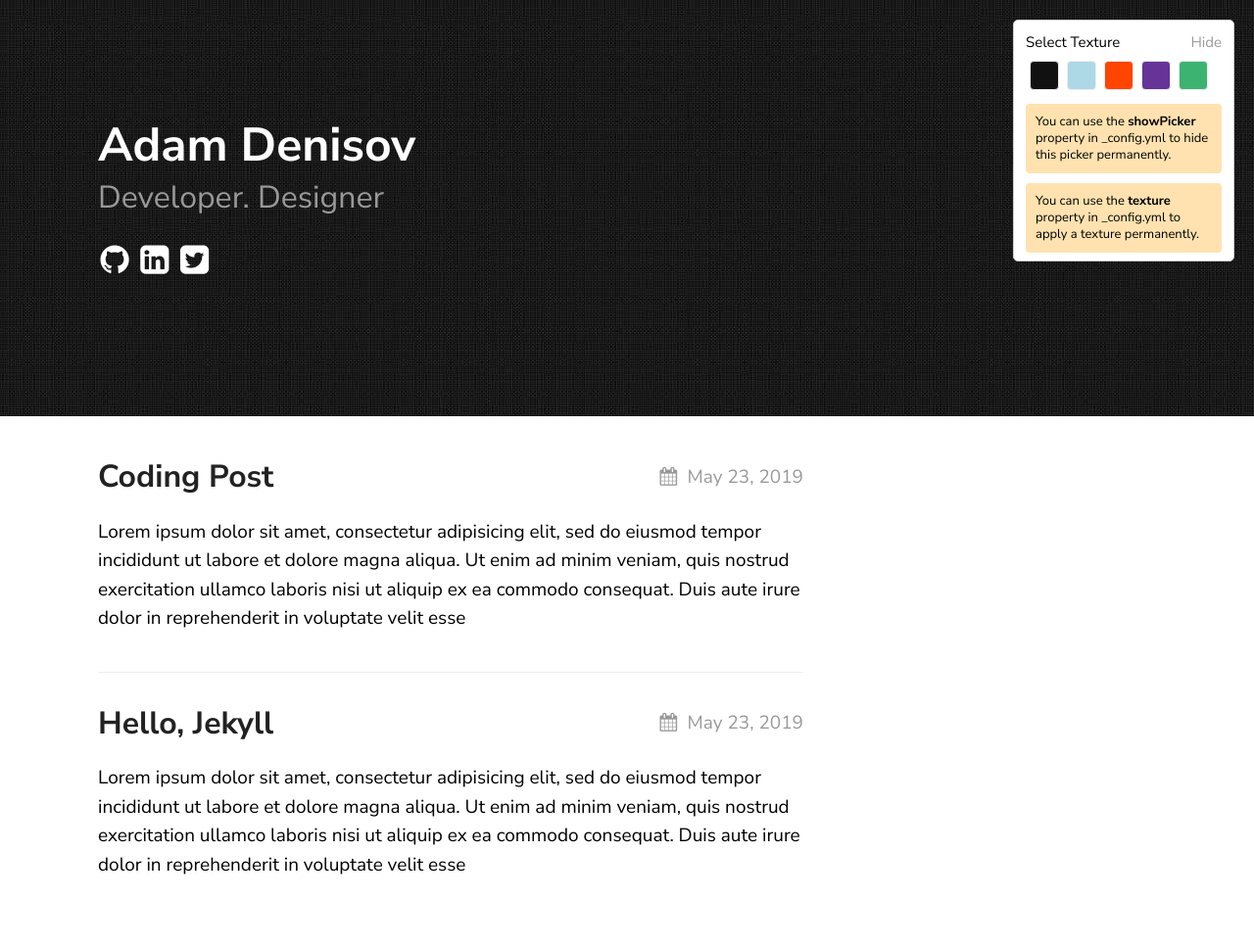
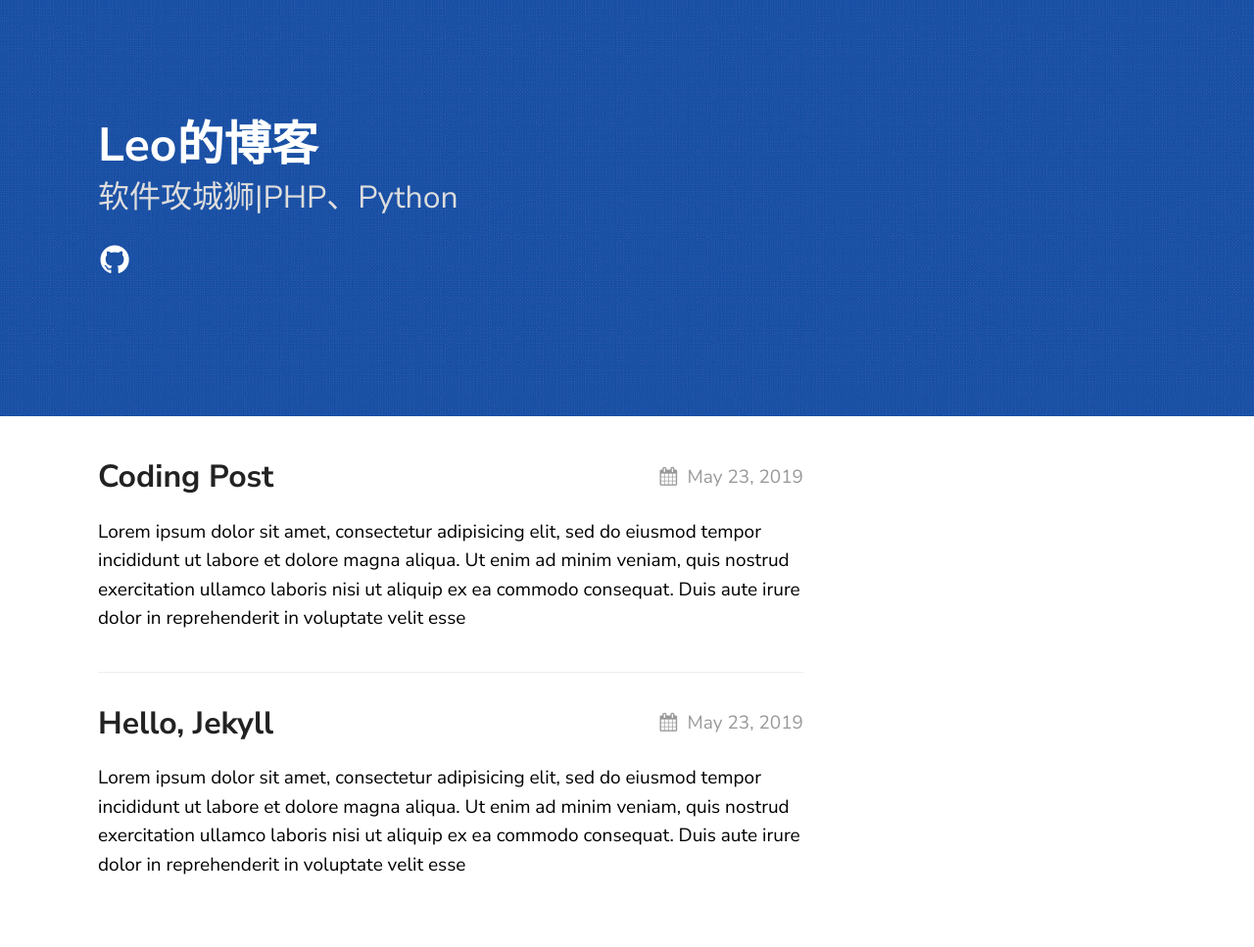
Before and after one commit to LeoLiu999/MyBlog, a Jekyll site: the page built from index.md, in a window 1280 px wide. Shown: the whole page at 98% size. Built offline with Jekyll 4.4.1, drawn with Linux system fonts in a browser that asks for light colours.

Commit message:
update config.yml

```diff
--- a/_config.yml
+++ b/_config.yml
@@ -1,10 +1,7 @@
-title: Texture Theme
-author: GitHub User
-email: your-email@domain.com
-description: > # this means to ignore newlines until "show_exerpts:"
-  Write an awesome description for your new site here. You can edit this
-  line in _config.yml. It will appear in your document head meta (for
-  Google search results) and in your feed.xml site description.
+title: Leo的博客
+author: LeoLiu
+email: liukai5455@163.com
+description: Leo的博客
 show_excerpts: true # set to true to show excerpts on the homepage
 baseurl:
 
@@ -15,19 +12,19 @@ sass:
 
 permalink: /posts/:title/
 texture:
-  title: Adam Denisov
-  tagline: Developer. Designer
+  title: Leo的博客
+  tagline: 软件攻城狮|PHP、Python
   date_format: "%b %-d, %Y"
-  style: black
+  style: blue
   showNav: false
-  showPicker: true
+  showPicker: false
 
   # generate social links in footer
   social_links:
-    twitter: thelehhman
-    github:  thelehhman
-    linkedIn: in/thelehhman
-    rss: rss
+    #twitter: thelehhman
+    github:  LeoLiu999
+    #linkedIn: in/thelehhman
+    #rss: rss
 
 
 # If you want to link only specific pages in your header, uncomment
```
